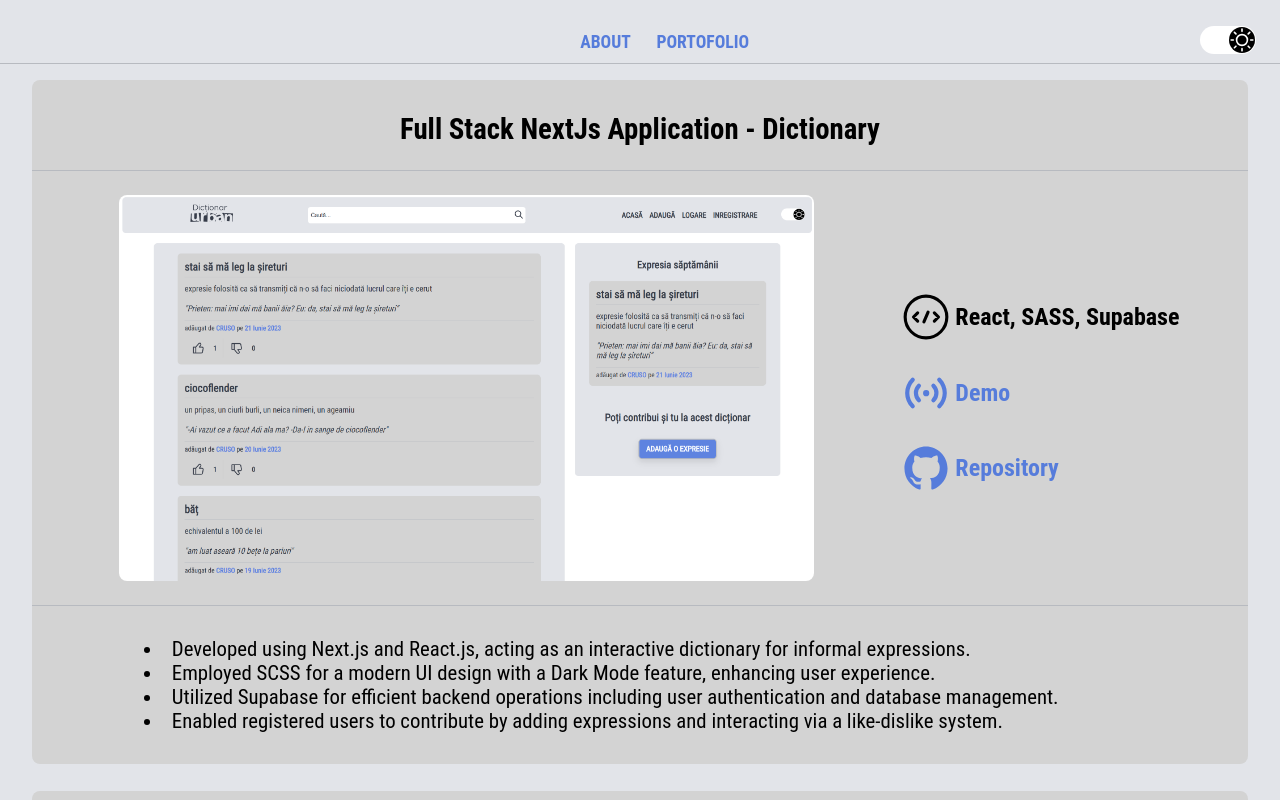
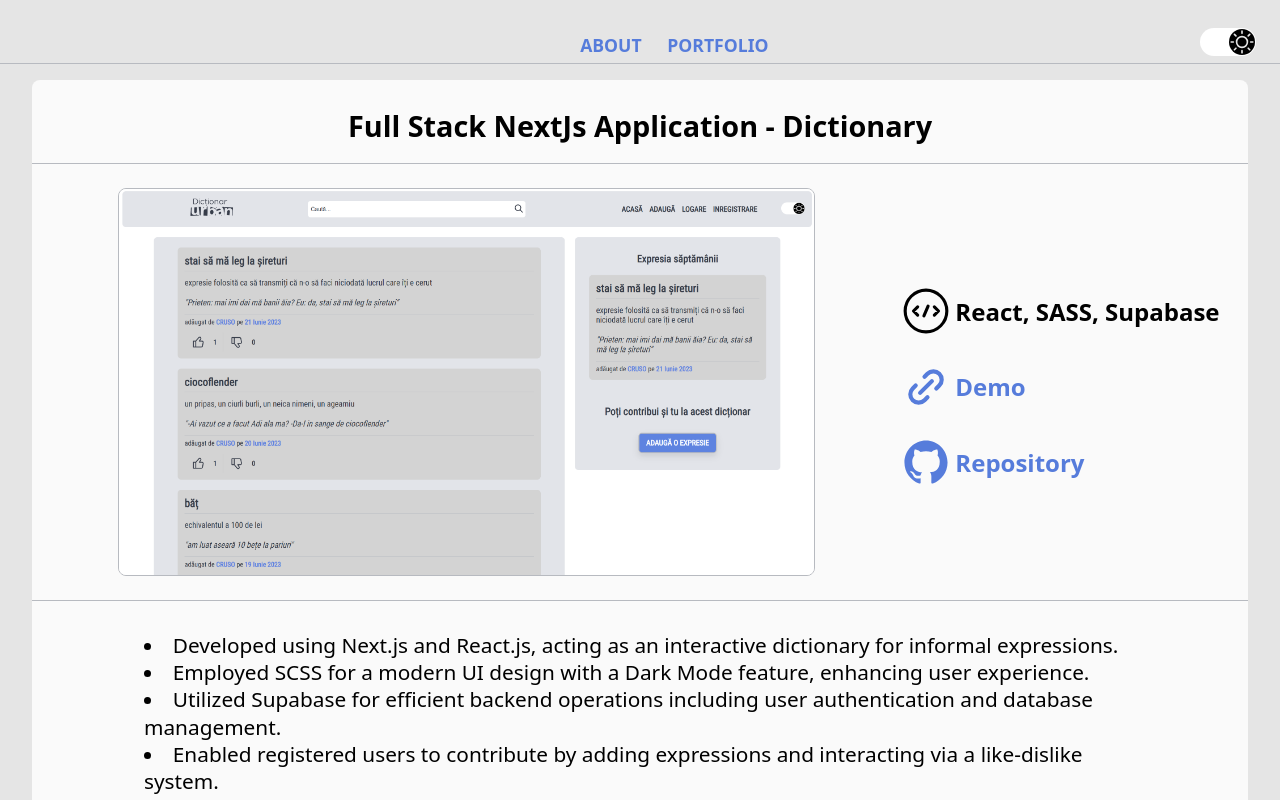
Before and after one commit to ioancruso/portfolio, a Next.js app: page /projects in a window 1280 px wide. Shown: the top 800 px of the page. Built offline with nearby package versions, Linux system fonts and the light colour scheme.

Commit message:
some color and layout updates

```diff
--- a/components/header/NavBar.js
+++ b/components/header/NavBar.js
@@ -8,7 +8,7 @@ function NavBar() {
                 <nav>
                     <ul>
                         <li><a href="/">About</a></li>
-                        <li><a href="/projects">Portofolio</a></li>
+                        <li><a href="/projects">Portfolio</a></li>
                     </ul>
                 </nav>
             </div>
--- a/data/projects.json
+++ b/data/projects.json
@@ -15,7 +15,7 @@
     },
     {
       "id": 2,
-      "name": "Next Js Application - Portofolio",
+      "name": "Next Js Application - Portfolio",
       "description": "Developed using React.js and SCSS to showcase the developer’s profile and portfolio./Included an ’About’ page with a photograph, introduction, downloadable CV, and social media links for a comprehensive professional profile./Integrated a user-friendly ’Dark Mode’ toggle for a more comfortable viewing experience/Featured a ’Portfolio’ page displaying an array of projects, each with its utilized technologies, description, and links to livedemos and GitHub repositories.",
       "photos": {
         "dark": "/demos/portofolio/darkmode.png",
--- a/styles/base.css
+++ b/styles/base.css
@@ -1,7 +1,7 @@
 :root {
-    --primary-color: #0B0C0F;
-    --secondary-color: #2B303B;
-    --third-color: #3b4251ce;
+    --primary-color: #2B303B;
+    --secondary-color: #3b4251ce;
+    --third-color: #18181b;
     --fourth-color: #4c4e54;
 
     --text-color: #ffffff;
@@ -14,8 +14,8 @@
     --placeholder: grey;
 }
 [data-theme="light"] {
-    --primary-color: #FFFFFF;
-    --secondary-color: #E2E4E9;
+    --primary-color: #e5e5e5;
+    --secondary-color: #fafafa;
     --third-color: #D3D3D3;
     --fourth-color: #b7bac0;
 
@@ -36,10 +36,10 @@ html, body{
     margin: 0;
     padding: 0;
     min-height: 100vh;
-    font-family: 'Roboto Condensed', sans-serif;
+    font-family: system-ui, sans-serif;
+    line-height: 1.7em;
 }
 body {
-    background-color: var(--primary-color);
     color: var(--text-color);
     -webkit-transition: background-color 300ms linear, color 0.5s linear;
     -moz-transition: background-color 300ms linear, color 0.5s linear;
--- a/styles/content/components/projectcard.module.scss
+++ b/styles/content/components/projectcard.module.scss
@@ -5,6 +5,11 @@
     transition: stroke 0.3s;
 }
 .svgColorStroke {
+    stroke: var(--button-color);
+    transition: stroke 0.3s;
+}
+
+.svgColorStroke2 {
     stroke: var(--text-color);
     transition: stroke 0.3s;
 }
@@ -12,7 +17,7 @@
 .projectCard {
     display: grid;
     border-radius: 0.5rem;
-    background-color: var(--third-color);
+    background-color: var(--secondary-color);
     margin-inline: 0.5rem;
     @media screen and (min-width: 1136px) {
         margin-inline: 2rem;
@@ -48,6 +53,7 @@
     width: 90%;
     height: auto;
     margin-inline: auto;
+    border: 1px solid var(--fourth-color);
     @media screen and (min-width: 1136px) {
         width: 80%;
         margin-inline: auto;
--- a/styles/content/content.module.scss
+++ b/styles/content/content.module.scss
@@ -1,7 +1,7 @@
 .content {
     display: grid;
     place-items: center;
-    background-color: var(--secondary-color);
+    background-color: var(--primary-color);
     transition: background-color 0.5s ease;
     min-height: 87vh;
     @media screen and (min-width: 800px) {
--- a/styles/footer/footer.module.scss
+++ b/styles/footer/footer.module.scss
@@ -1,5 +1,5 @@
 .footer {
-    background-color: var(--secondary-color);
+    background-color: var(--primary-color);
     transition: background-color 0.5s ease;
     border-block-start: 1px solid var(--fourth-color);
     text-align: center;
--- a/styles/header/header.module.scss
+++ b/styles/header/header.module.scss
@@ -1,7 +1,7 @@
 .header {
     display: grid;
     grid-template-columns: 1fr min-content;
-    background-color: var(--secondary-color);
+    background-color: var(--primary-color);
     transition: background-color 0.5s ease;
     border-block-end: 1px solid var(--fourth-color);
 }
--- a/svgs/demo.js
+++ b/svgs/demo.js
@@ -5,16 +5,17 @@ const Demo = (props) => (
     xmlns="http://www.w3.org/2000/svg"
     width={35}
     height={35}
+    fill="none"
     viewBox="0 0 24 24"
     {...props}
   >
-      <g>
     <path
-          className={styles.svgColorFill}
-          fillRule="nonzero"
-          d="M6.343 4.939a1 1 0 0 1 0 1.414 8.003 8.003 0 0 0 0 11.317 1 1 0 0 1-1.414 1.414c-3.907-3.906-3.907-10.24 0-14.145a1 1 0 0 1 1.414 0Zm12.731 0c3.907 3.906 3.907 10.24 0 14.145a1 1 0 0 1-1.414-1.414 8.003 8.003 0 0 0 0-11.317 1 1 0 1 1 1.414-1.414ZM9.31 7.812a1 1 0 0 1 0 1.414 3.92 3.92 0 0 0 0 5.544 1 1 0 0 1-1.414 1.415 5.92 5.92 0 0 1 0-8.373 1 1 0 0 1 1.414 0Zm6.959 0a5.92 5.92 0 0 1 0 8.373 1 1 0 0 1-1.414-1.415 3.92 3.92 0 0 0 0-5.544 1 1 0 1 1 1.414-1.414Zm-4.187 2.77a1.5 1.5 0 1 1 0 3 1.5 1.5 0 0 1 0-3Z"
+      className={styles.svgColorStroke}
+      strokeLinecap="round"
+      strokeLinejoin="round"
+      strokeWidth={2}
+      d="m9.172 14.829 5.657-5.657M7.05 11.293l-1.414 1.414a4 4 0 1 0 5.657 5.657l1.412-1.414m-1.413-9.9 1.414-1.414a4 4 0 1 1 5.657 5.657l-1.414 1.414"
     />
-      </g>
   </svg>
 )
 export default Demo
--- a/svgs/technologies.js
+++ b/svgs/technologies.js
@@ -15,7 +15,7 @@ const Technologies = (props) => (
             strokeLinejoin="round"
             strokeMiterlimit={10}
             strokeWidth={1.5}
-            className={styles.svgColorStroke}
+            className={styles.svgColorStroke2}
         >
             <path
                 d="m8 10-2 2 2 2M16 10l2 2-2 2"
```
Also changed, not shown: 1 other file (tests, documents, lock files or other folders). Lines whose indentation alone changed are shown as unchanged.
